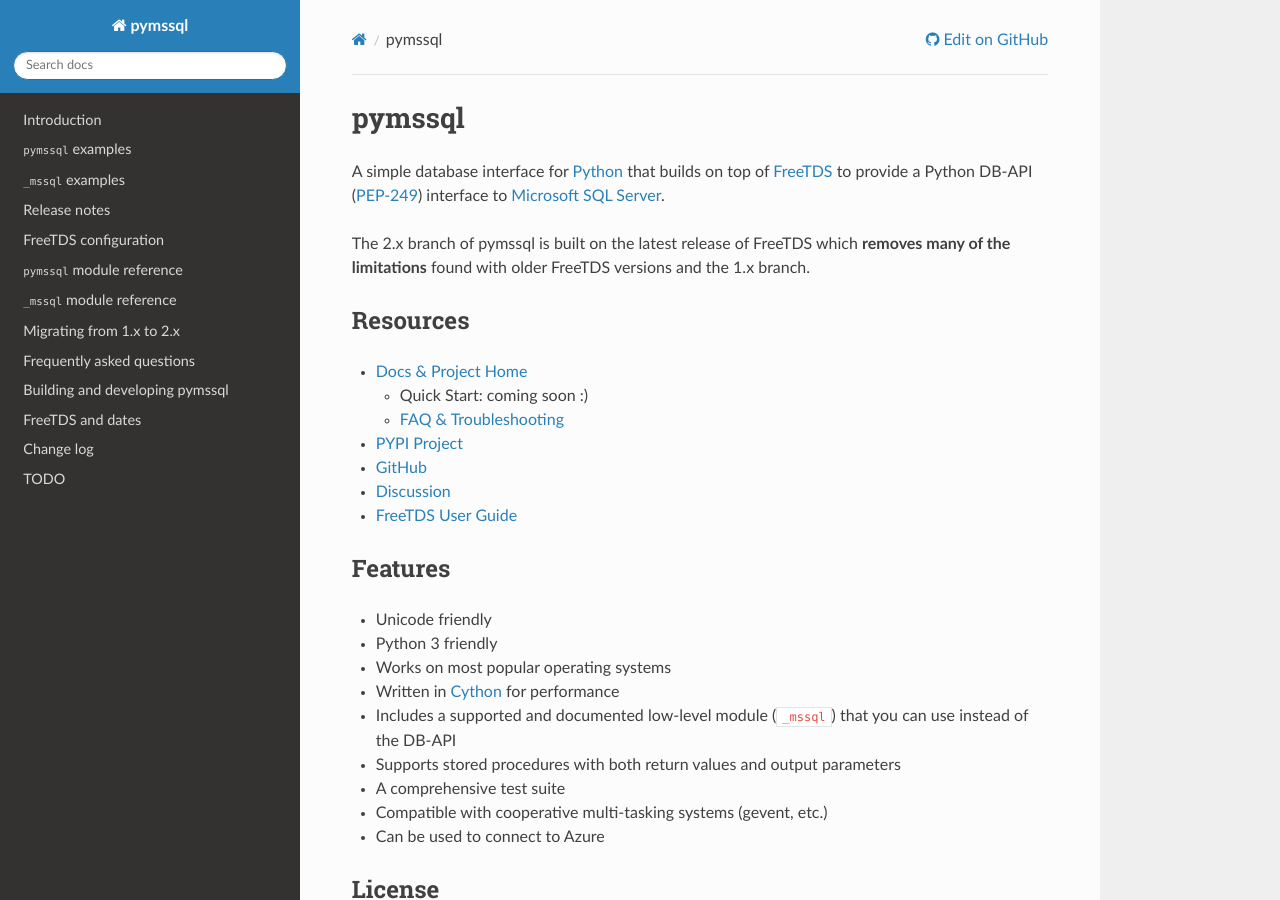
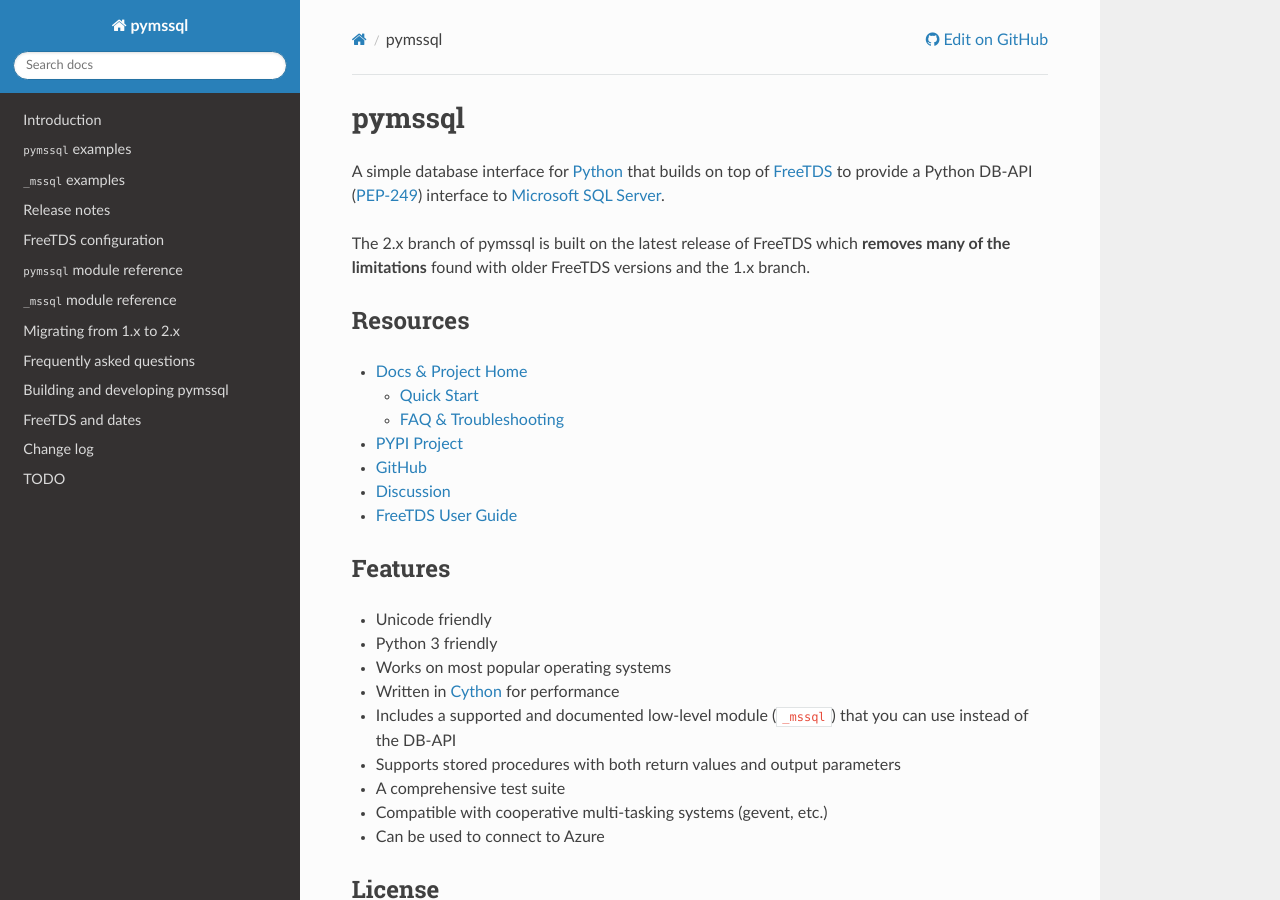
Before and after one commit to pymssql/pymssql, a Sphinx documentation site: the page built from docs/index.rst, in a window 1280 px wide and 900 px high. Built offline with Sphinx 7.4.7 and the Read the Docs theme 2.0.0, drawn with Linux system fonts in a browser that asks for light colours.

Commit message:
docs: We already have some quick start material [skip ci]

```diff
--- a/docs/index.rst
+++ b/docs/index.rst
@@ -20,7 +20,7 @@
 
 * `Docs & Project Home`_
 
-  * Quick Start: coming soon :)
+  * :doc:`Quick Start <pymssql_examples>`
   * `FAQ & Troubleshooting`_
 
 * `PYPI Project`_
```
